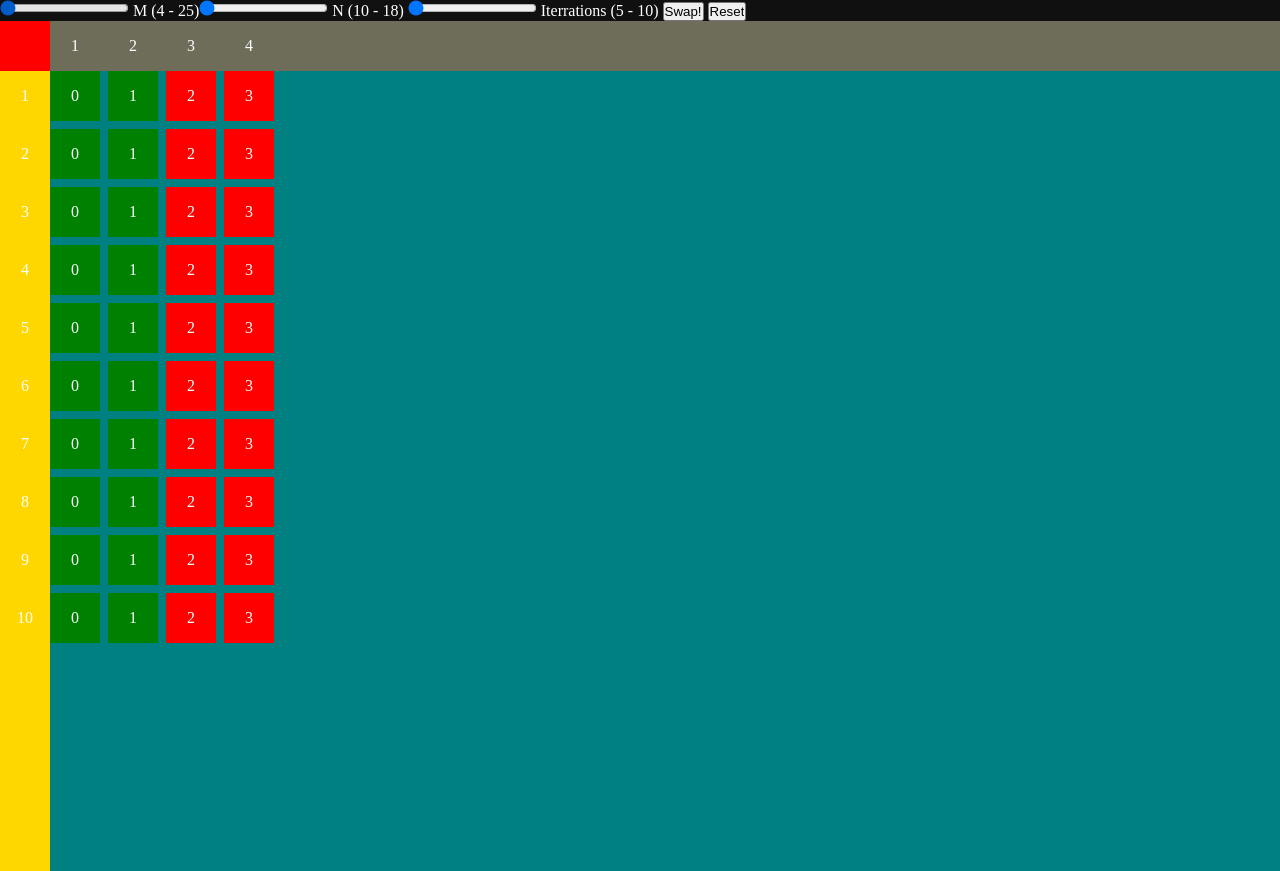
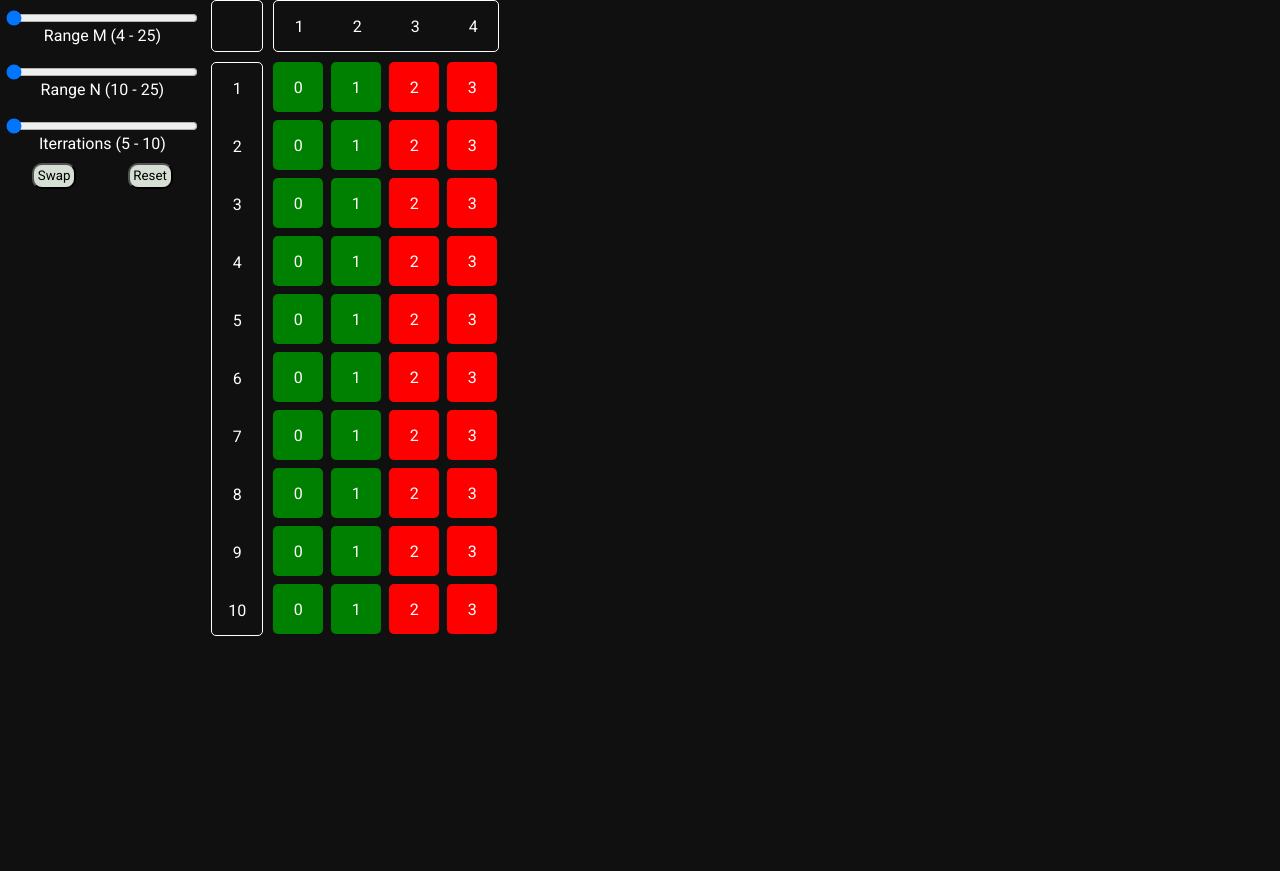
Before and after one commit to EugeneAlWin/Matrix-Shifter, a plain HTML site: page index.html in a window 1280 px wide. After the commit the page ends 800 px from the top, so only its background shows below. Drawn offline with Linux system fonts and the light colour scheme.

Commit message:
page styled

```diff
--- a/index.html
+++ b/index.html
@@ -9,6 +9,7 @@
     <title>Document</title>
   </head>
   <body>
+    <div class="controllers">
       <input
         placeholder="X"
         type="range"
@@ -19,20 +20,20 @@
         step="1"
         value="4"
       />
-    <label for="volumeX">M (4 - 25)</label
+      <label for="volumeX">Range M (4 - 25)</label
       ><input
-      placeholder="X"
+        placeholder="Y"
         type="range"
         id="Y"
         name="volumeY"
         min="10"
-      max="18"
+        max="25"
         step="1"
         value="10"
       />
-    <label for="volumeY">N (10 - 18)</label>
+      <label for="volumeY">Range N (10 - 25)</label>
       <input
-      placeholder="X"
+        placeholder="Itterations"
         type="range"
         id="Iterrations"
         name="Iterrations"
@@ -42,24 +43,26 @@
         value="5"
       />
       <label for="Iterrations">Iterrations (5 - 10)</label>
-
-    <input type="button" id="swapbtn" value="Swap!" />
+      <div class="buttons_container">
+        <input type="button" id="swapbtn" value="Swap" />
         <input type="button" id="resetbtn" value="Reset" />
+      </div>
+    </div>
     <div id="container">
-      <div id="cube_lt"></div>
+      <div class="top">
+        <div id="cube_lt"><div class="num_cube"></div></div>
         <div id="cube_rt">
           <div class="num_cube">1</div>
           <div class="num_cube">2</div>
-        <div class="num_cube">3</div>
-        <div class="num_cube">4</div>
         </div>
+      </div>
+      <div class="bottom">
         <div id="cube_lb">
           <div class="num_cube">1</div>
           <div class="num_cube">2</div>
-        <div class="num_cube">3</div>
-        <div class="num_cube">4</div>
         </div>
         <div id="cube_rb"></div>
       </div>
+    </div>
   </body>
 </html>
--- a/style.css
+++ b/style.css
@@ -1,31 +1,65 @@
+@import url('https://fonts.googleapis.com/css2?family=Roboto:wght@400&display=swap');
+* {
+  margin: 0;
+  padding: 0;
+  font-family: 'Roboto', sans-serif;
+}
+body {
+  background-color: rgb(17, 16, 16);
+  color: white;
+  display: flex;
+  justify-content: space-around;
+}
+
+.controllers {
+  display: flex;
+  flex-direction: column;
+  width: 15%;
+}
+
+.buttons_container {
+  width: 100%;
+  display: flex;
+  justify-content: space-around;
+}
+/*  */
 #container {
   display: flex;
-  flex: 2;
-  flex-wrap: wrap;
-  height: inherit;
+  flex-direction: column;
+  width: 83%;
+}
+
+.top,
+.bottom {
+  display: flex;
 }
 #cube_lt {
   width: 50px;
   height: 50px;
-  background-color: red;
+  border: 1px solid white;
+  border-radius: 5px;
+  margin-right: 10px;
+  margin-bottom: 10px;
 }
 #cube_rt {
-  width: calc(100% - 50px);
   height: 50px;
-  background-color: rgb(109, 109, 90);
+  background-color: rgb(17, 16, 16);
   display: flex;
   gap: 8px;
+  border: 1px solid white;
+  border-radius: 5px;
 }
 #cube_lb {
   display: flex;
   flex-direction: column;
   width: 50px;
-  height: 100%;
-  background-color: gold;
+  background-color: rgb(17, 16, 16);
   gap: 8px; /* binded with #cube_rb */
+  border: 1px solid white;
+  border-radius: 5px;
+  margin-right: 10px;
 }
 #cube_rb {
-  width: calc(100% - 50px);
   background-color: teal;
   gap: 8px; /* binded with #cube_lb */
   display: flex;
@@ -55,19 +89,28 @@
   display: flex;
   justify-content: center;
   align-items: center;
+  border-radius: 5px;
 }
 
 .cube.green {
   background-color: green !important;
 }
 
-body {
-  background-color: rgb(17, 16, 16);
-  color: white;
-  height: 100vh;
+::-webkit-scrollbar {
+  width: 0px;
+  background: transparent;
 }
 
-* {
-  margin: 0;
-  padding: 0;
+input[type='range'] {
+  margin-top: 5%;
 }
+
+input[type='button'] {
+  background-color: rgb(214, 223, 212);
+  border-radius: 10px;
+  padding: 2%;
+}
+label {
+  text-align: center;
+  margin-bottom: 5%;
+}
```
Lines whose indentation alone changed are shown as unchanged.
